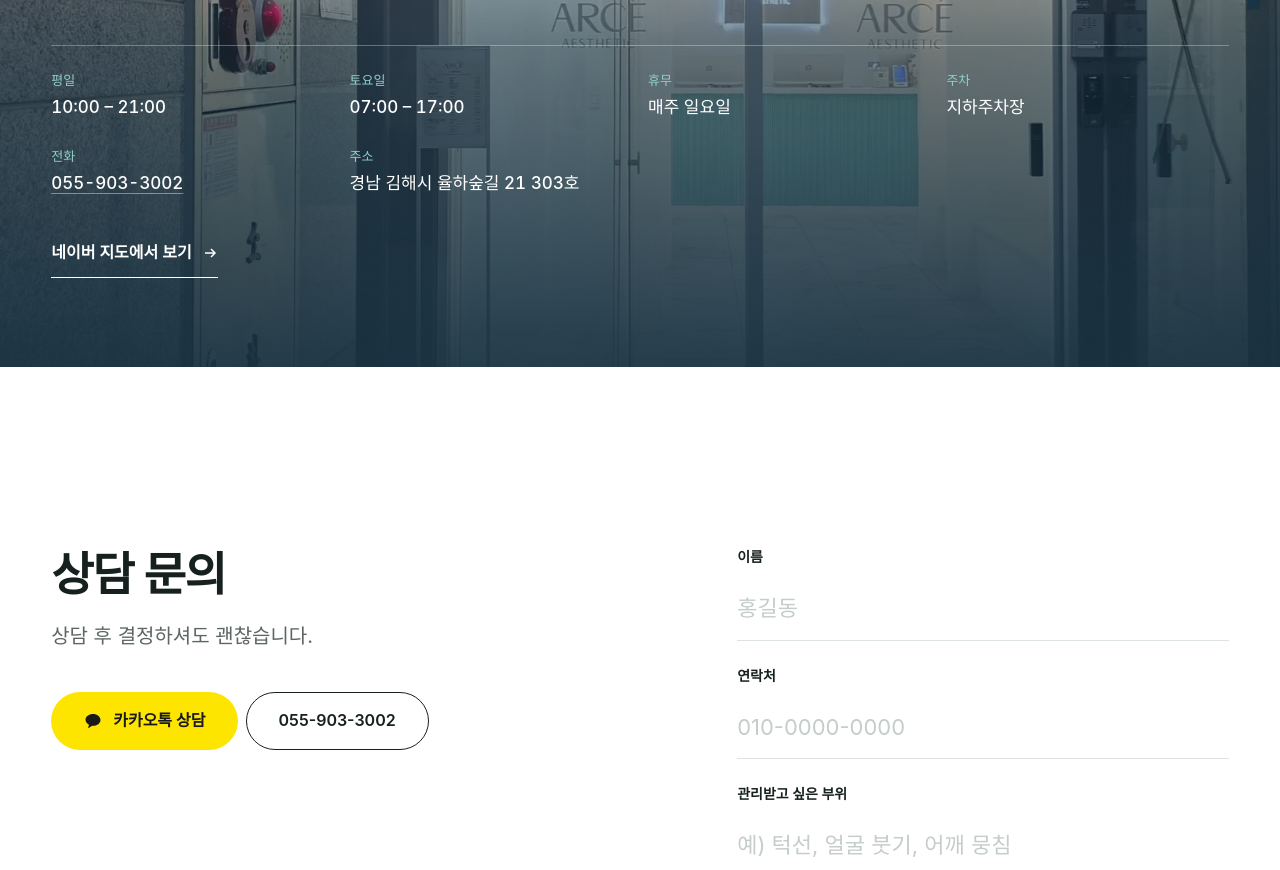
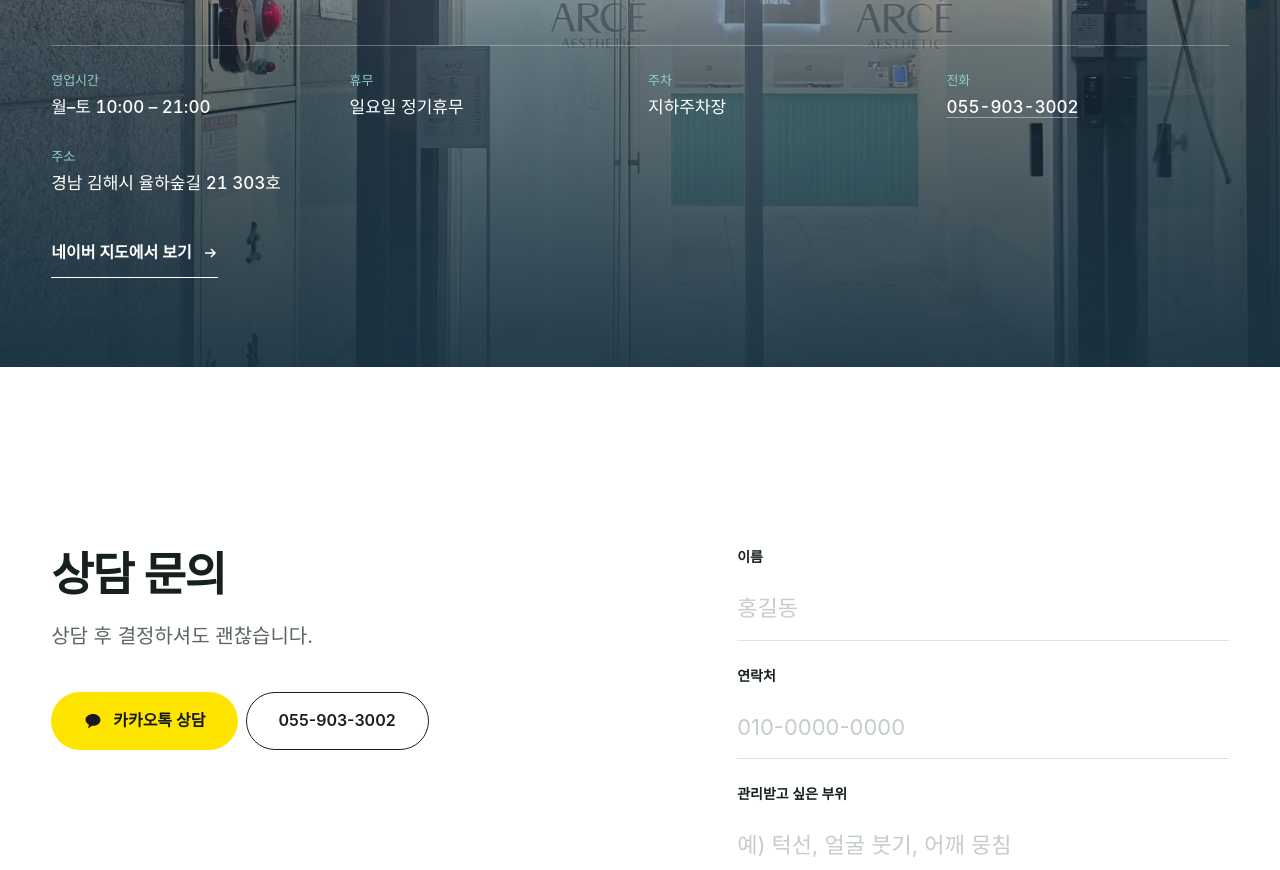
Before and after one commit to JunsCreuel/arce-aesthetic, a plain HTML site: page index.html in a window 1280 px wide. Shown: the part 7823-8693 px from the top of the page. Drawn offline with Linux system fonts and the light colour scheme; a web font is replaced by a local one.

Commit message:
영업시간 업데이트

```diff
--- a/index.html
+++ b/index.html
@@ -638,9 +638,8 @@ button{cursor:pointer;background:none;border:0;padding:0}
   <div class="wrap clinic__in">
     <h2 id="clinicT" class="clinic__mark" aria-label="아르쎄에스테틱 오시는 길">ARCÉ</h2>
     <dl class="info">
-      <div><dt>평일</dt><dd>10:00 – 21:00</dd></div>
-      <div><dt>토요일</dt><dd>07:00 – 17:00</dd></div>
-      <div><dt>휴무</dt><dd>매주 일요일</dd></div>
+      <div><dt>영업시간</dt><dd>월–토 10:00 – 21:00</dd></div>
+      <div><dt>휴무</dt><dd>일요일 정기휴무</dd></div>
       <div><dt>주차</dt><dd>지하주차장</dd></div>
       <div><dt>전화</dt><dd><a class="js-tel js-tel-text" href="#"></a></dd></div>
       <div class="wide"><dt>주소</dt><dd class="js-addr"></dd></div>
```
